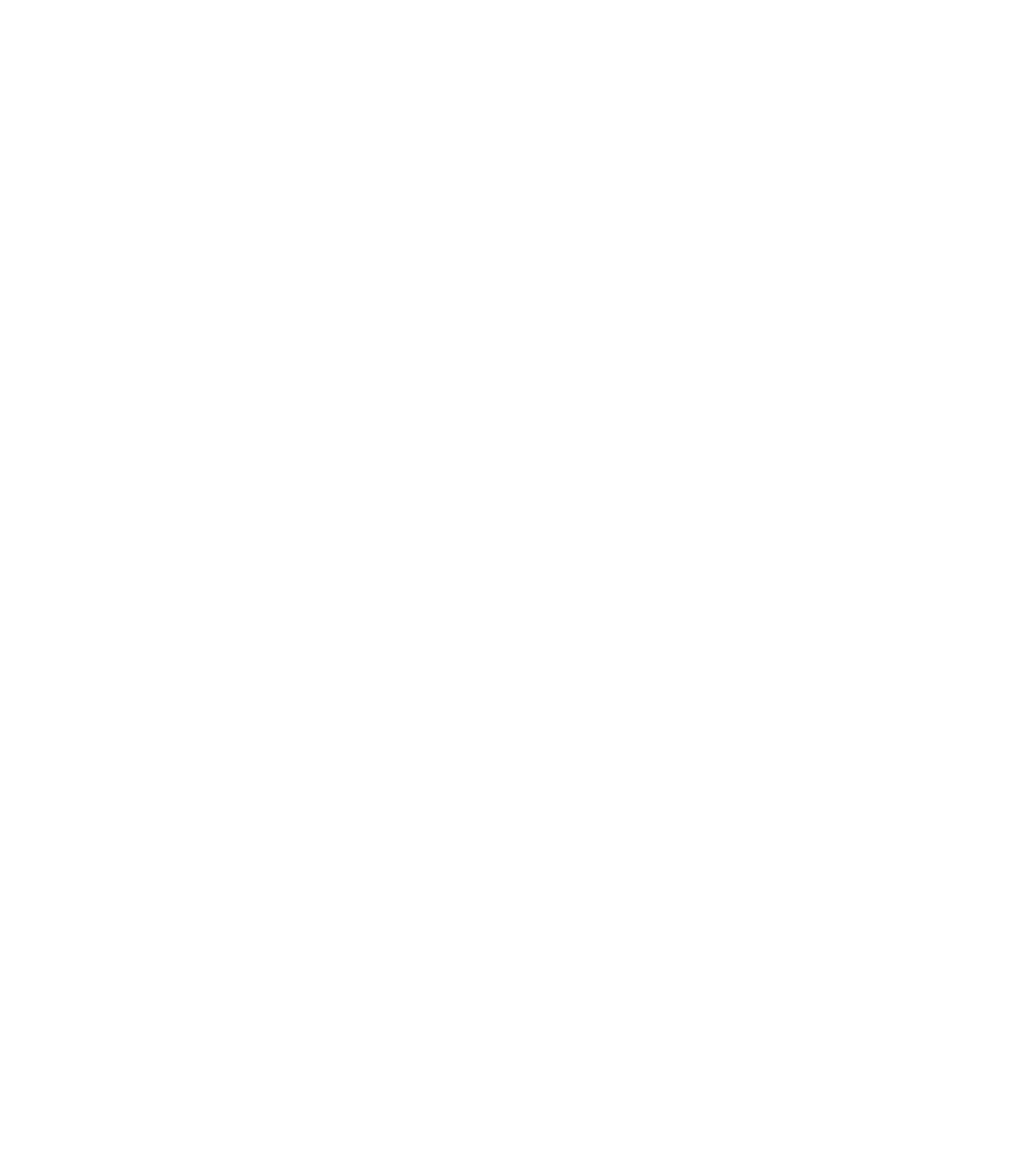
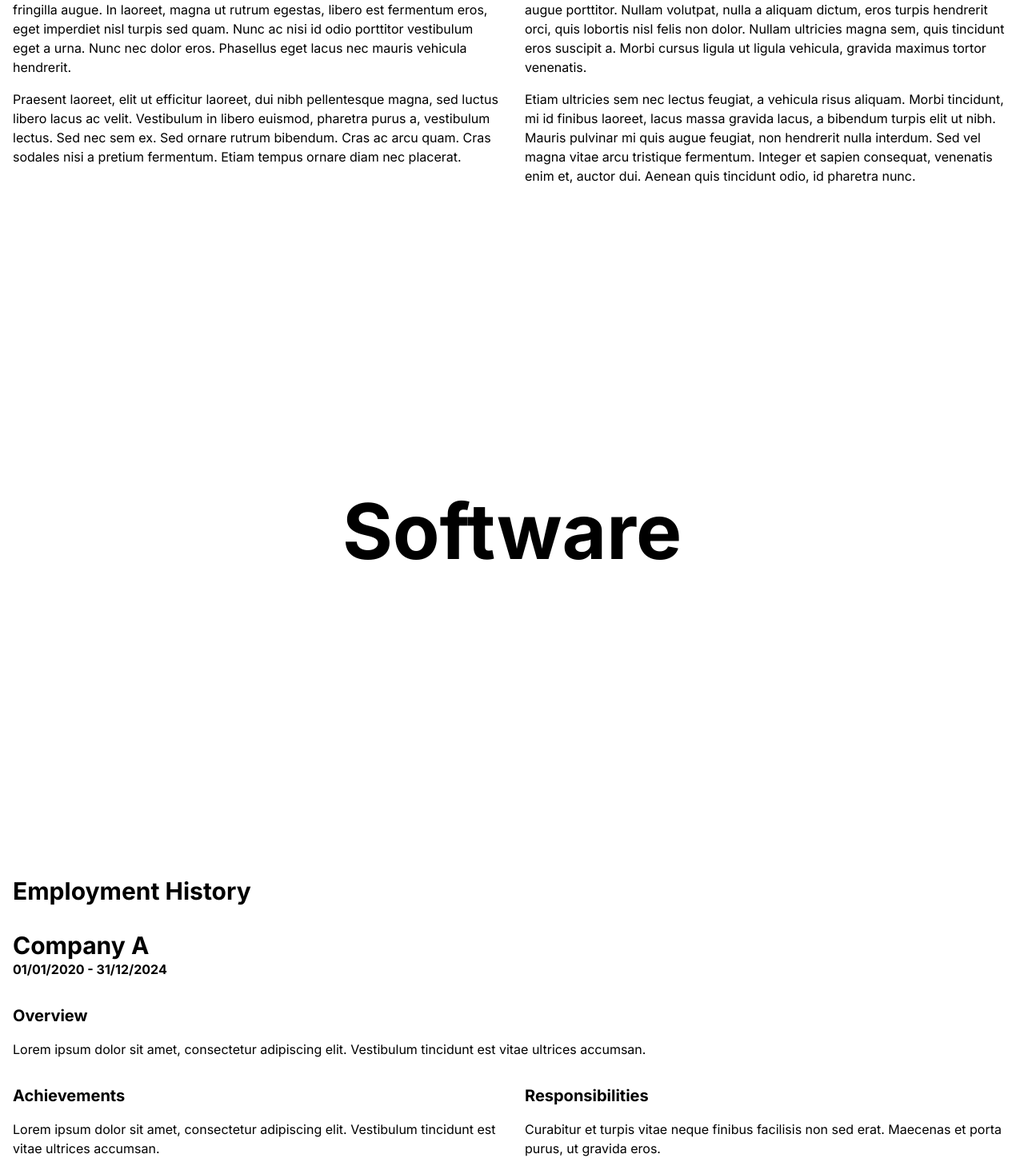
Before and after one commit to sangoandco/moses-sangobiyi, a Next.js app: page / in a window 1280 px wide. Shown: the part 948-2406 px from the top of the page at 80% size. Before the commit the page ends 800 px from the top, so only its background shows below. Built offline with nearby package versions, Linux system fonts and the light colour scheme.

Commit message:
FEAT: skeleton components BREAKING CHANGE: create & import personal statement component BREAKING CHANGE: create & import software component BREAKING CHANGE: create & import employment history component

```diff
--- a/app/page.tsx
+++ b/app/page.tsx
@@ -1,9 +1,14 @@
 import Hero from "../components/Hero";
-
+import PersonalStatement from "../components/PersonalStatement";
+import Software from "../components/Software";
+import EmploymentHistory from "../components/EmploymentHistory";
 export default function Home() {
   return (
     <main className="">
       <Hero firstName="Moses" secondName="Sangobiyi" emailAddress="msangobiyi@gmail.com" phoneNumber="+44 7951 214 155" />
+      <PersonalStatement />
+      <Software title="Software" />
+      <EmploymentHistory />
     </main>
   );
 }
--- /dev/null
+++ b/components/EmploymentHistory.tsx
@@ -0,0 +1,76 @@
+import React from 'react';
+import Slider from 'react-slick';
+import 'slick-carousel/slick/slick.css';
+import 'slick-carousel/slick/slick-theme.css';
+
+const employmentData = [
+  {
+    company: 'Company A',
+    startDate: '01/01/2020',
+    endDate: '31/12/2024',
+    overview: 'Lorem ipsum dolor sit amet, consectetur adipiscing elit. Vestibulum tincidunt est vitae ultrices accumsan.',
+    achievements: 'Lorem ipsum dolor sit amet, consectetur adipiscing elit. Vestibulum tincidunt est vitae ultrices accumsan.',
+    responsibilities: 'Curabitur et turpis vitae neque finibus facilisis non sed erat. Maecenas et porta purus, ut gravida eros.'
+  },
+  {
+    company: 'Company B',
+    startDate: '01/01/2016',
+    endDate: '31/12/2019',
+    overview: 'Nullam volutpat, nulla a aliquam dictum, eros turpis hendrerit orci, quis lobortis nisl felis non dolor.',
+    achievements: 'Praesent laoreet, elit ut efficitur laoreet, dui nibh pellentesque magna, sed luctus libero lacus ac velit.',
+    responsibilities: 'Etiam ultricies sem nec lectus feugiat, a vehicula risus aliquam.'
+  }
+  // Add more roles as needed
+];
+
+const EmploymentHistory: React.FC = () => {
+  const settings = {
+    dots: true,
+    infinite: true,
+    speed: 500,
+    slidesToShow: 1,
+    slidesToScroll: 1
+  };
+
+  return (
+    <div className="px-4 py-8 max-w-7xl mx-auto">
+      <h2 className="text-3xl font-bold mb-8 text-left">
+        Employment History
+      </h2>
+      <Slider {...settings}>
+        {employmentData.map((job, index) => (
+          <div key={index}>
+            <div className="mb-8 text-left font-bold">
+              <h2 className="text-3xl">
+                {job.company}
+              </h2>
+              <p>{job.startDate} - {job.endDate}</p>
+            </div>
+            <div className="w-full mb-8 space-y-4">
+              <h3 className="text-xl font-bold text-left">
+                Overview
+              </h3>
+              <p>{job.overview}</p>
+            </div>
+            <div className="flex flex-col md:flex-row justify-center items-start space-y-8 md:space-y-0 md:space-x-8">
+              <div className="w-full md:w-1/2 space-y-4">
+                <h3 className="text-xl font-bold text-left">
+                  Achievements
+                </h3>
+                <p>{job.achievements}</p>
+              </div>
+              <div className="w-full md:w-1/2 space-y-4">
+                <h3 className="text-xl font-bold text-left">
+                  Responsibilities
+                </h3>
+                <p>{job.responsibilities}</p>
+              </div>
+            </div>
+          </div>
+        ))}
+      </Slider>
+    </div>
+  );
+};
+
+export default EmploymentHistory;
--- /dev/null
+++ b/components/PersonalStatement.tsx
@@ -0,0 +1,31 @@
+import React from 'react';
+
+const PersonalStatement: React.FC = () => {
+  return (
+    <div className="px-4 py-8 max-w-7xl mx-auto">
+      <h2 className="text-3xl font-bold mb-8 text-left">
+        Personal Statement
+      </h2>
+      <div className="flex flex-col md:flex-row justify-center items-start space-y-8 md:space-y-0 md:space-x-8">
+        <div className="w-full md:w-1/2 space-y-4">
+          <p>
+            Lorem ipsum dolor sit amet, consectetur adipiscing elit. Vestibulum tincidunt est vitae ultrices accumsan. Aliquam ornare lacus adipiscing, posuere lectus et, fringilla augue. In laoreet, magna ut rutrum egestas, libero est fermentum eros, eget imperdiet nisl turpis sed quam. Nunc ac nisi id odio porttitor vestibulum eget a urna. Nunc nec dolor eros. Phasellus eget lacus nec mauris vehicula hendrerit.
+          </p>
+          <p>
+            Praesent laoreet, elit ut efficitur laoreet, dui nibh pellentesque magna, sed luctus libero lacus ac velit. Vestibulum in libero euismod, pharetra purus a, vestibulum lectus. Sed nec sem ex. Sed ornare rutrum bibendum. Cras ac arcu quam. Cras sodales nisi a pretium fermentum. Etiam tempus ornare diam nec placerat.
+          </p>
+        </div>
+        <div className="w-full md:w-1/2 space-y-4">
+          <p>
+            Curabitur et turpis vitae neque finibus facilisis non sed erat. Maecenas et porta purus, ut gravida eros. Curabitur auctor est sit amet arcu vehicula, ut posuere augue porttitor. Nullam volutpat, nulla a aliquam dictum, eros turpis hendrerit orci, quis lobortis nisl felis non dolor. Nullam ultricies magna sem, quis tincidunt eros suscipit a. Morbi cursus ligula ut ligula vehicula, gravida maximus tortor venenatis.
+          </p>
+          <p>
+            Etiam ultricies sem nec lectus feugiat, a vehicula risus aliquam. Morbi tincidunt, mi id finibus laoreet, lacus massa gravida lacus, a bibendum turpis elit ut nibh. Mauris pulvinar mi quis augue feugiat, non hendrerit nulla interdum. Sed vel magna vitae arcu tristique fermentum. Integer et sapien consequat, venenatis enim et, auctor dui. Aenean quis tincidunt odio, id pharetra nunc.
+          </p>
+        </div>
+      </div>
+    </div>
+  );
+};
+
+export default PersonalStatement;
--- /dev/null
+++ b/components/Software.tsx
@@ -0,0 +1,18 @@
+import React from 'react';
+
+interface SoftwareProps {
+  title: string;
+
+}
+
+const Software: React.FC<SoftwareProps> = ({ title }) => {
+  return (
+    <div className="flex flex-col items-center justify-center min-h-screen">
+      <h1 className="text-8xl font-bold">
+        {title}
+      </h1>
+    </div>
+  );
+};
+
+export default Software;
```
